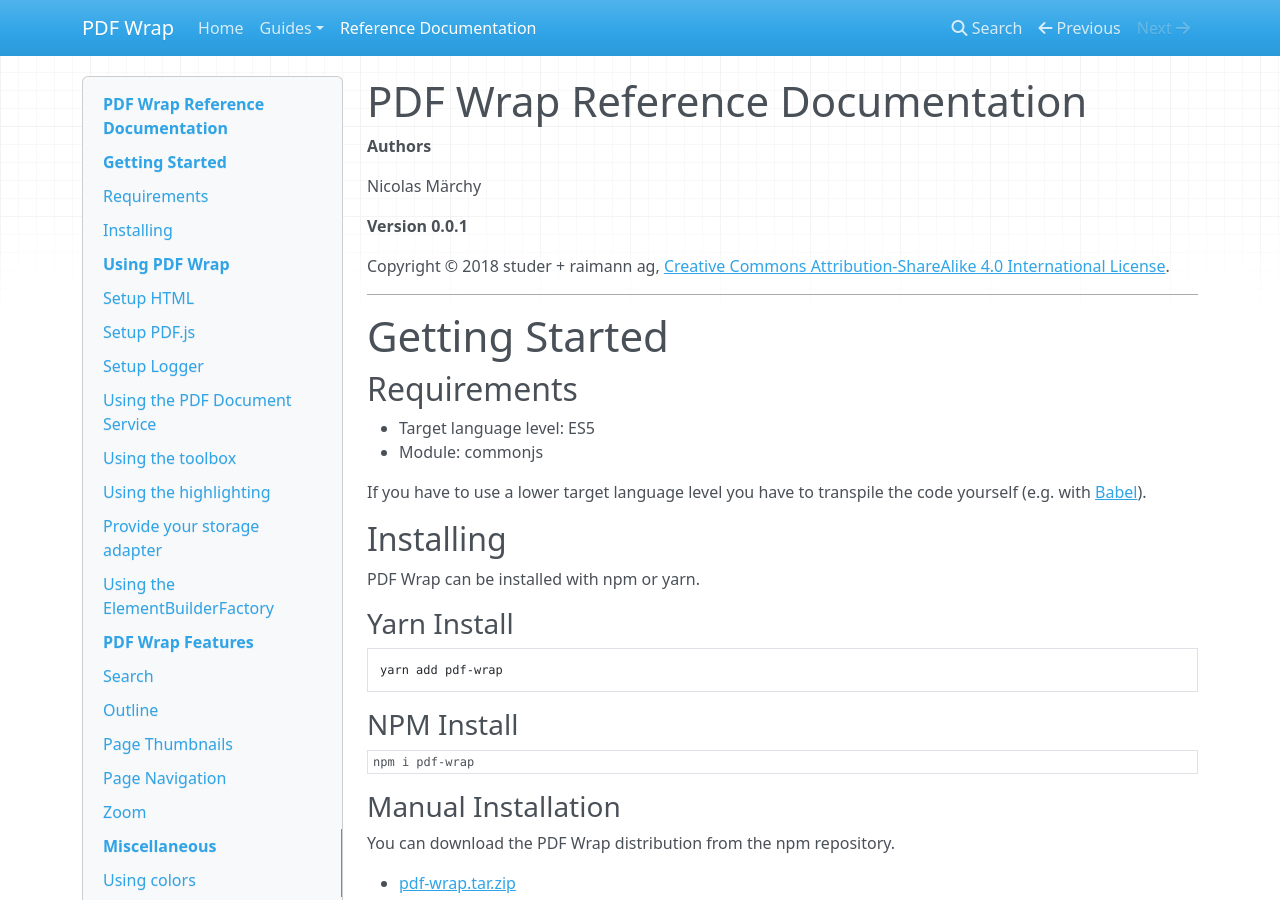
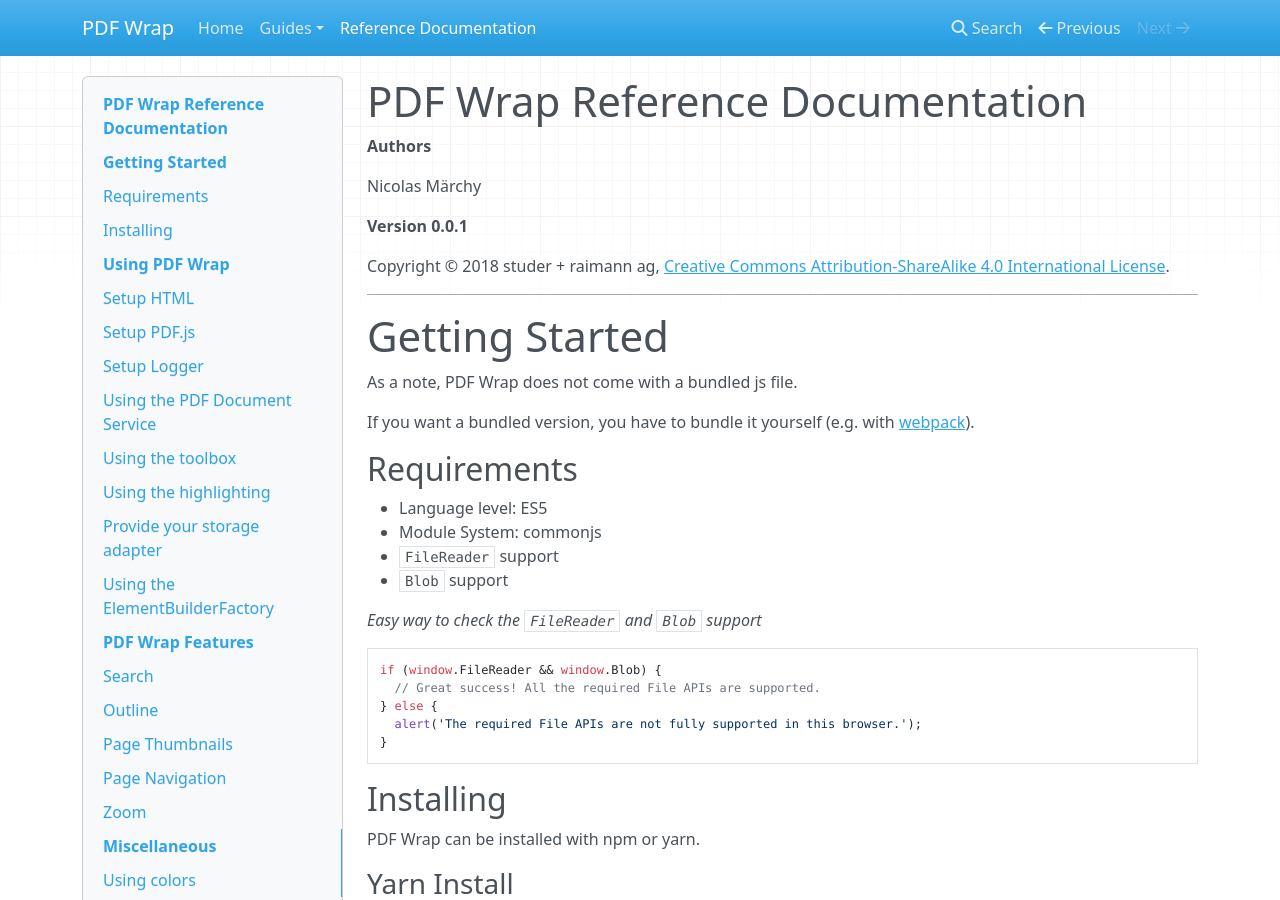
Before and after one commit to fluxapps/pdf-wrap, an MkDocs documentation site: the page built from docs/reference-documentation.md, in a window 1280 px wide and 900 px high. Built offline with MkDocs 1.6.1, drawn with Linux system fonts in a browser that asks for light colours; nearby versions of some CDN libraries; old or Windows-style settings are respelled for this version of MkDocs.

Commit message:
Add File APIs support to the requirements

````diff
--- a/docs/reference-documentation.md
+++ b/docs/reference-documentation.md
@@ -12,13 +12,26 @@ Copyright &copy; 2018 studer + raimann ag, <a rel="license" href="http://creativ
 
 # Getting Started
 
+As a note, PDF Wrap does not come with a bundled js file.
+
+If you want a bundled version, you have to bundle it yourself (e.g. with [webpack](https://webpack.js.org/)).
+
 ## Requirements
 
-* Target language level: ES5
-* Module: commonjs
+* Language level: ES5
+* Module System: commonjs
+* `FileReader` support
+* `Blob` support
 
-If you have to use a lower target language level you have
-to transpile the code yourself (e.g. with [Babel](https://babeljs.io/)).
+*Easy way to check the `FileReader` and `Blob` support*
+
+```javascript
+if (window.FileReader && window.Blob) {
+  // Great success! All the required File APIs are supported.
+} else {
+  alert('The required File APIs are not fully supported in this browser.');
+}
+```
 
 ## Installing
 
````
